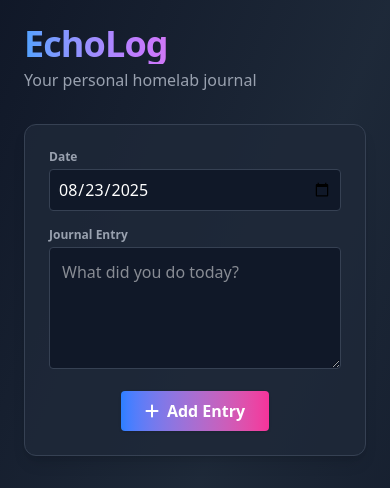
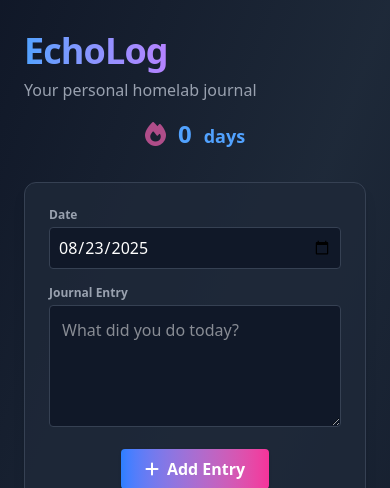
Before and after one commit to JDB-NET/echolog, a Flask app: page / in a window 390 px wide. Shown: the top 488 px of the page. Run offline with Flask 3, Linux system fonts and the light colour scheme; data that the repository does not hold is empty; style sheets or scripts are compiled from the project's sources.

Commit message:
feat: streak counter to count how many days a user has posted consecutively

```diff
--- a/app.py
+++ b/app.py
@@ -42,6 +42,40 @@ def init_db():
     cursor.close()
     conn.close()
 
+def calculate_streak():
+    conn = get_db_connection()
+    cursor = conn.cursor()
+    cursor.execute("SELECT date FROM journal_entry ORDER BY date DESC")
+    dates = [row[0] for row in cursor.fetchall()]
+    cursor.close()
+    conn.close()
+    if not dates:
+        return 0
+    streak = 0
+    today = datetime.now(tz).date()
+    from datetime import timedelta
+    for i, entry_date in enumerate(dates):
+        # entry_date is a date object or string, ensure date object
+        if isinstance(entry_date, str):
+            entry_date = dt.strptime(entry_date, "%Y-%m-%d").date()
+        if i == 0:
+            # First entry: must be today or yesterday to start streak
+            if entry_date == today:
+                streak = 1
+            elif entry_date == today - timedelta(days=1):
+                streak = 1
+                today = entry_date
+            else:
+                break
+        else:
+            expected = today - timedelta(days=1)
+            if entry_date == expected:
+                streak += 1
+                today = entry_date
+            else:
+                break
+    return streak
+
 @app.route('/')
 def index():
     page = request.args.get('page', 1, type=int)
@@ -61,7 +95,8 @@ def index():
     has_prev = page > 1
     has_next = offset + per_page < total
     now = datetime.now(tz)
-    return render_template('index.html', entries=entries, today=today, page=page, has_prev=has_prev, has_next=has_next, now=now, todays_entry=todays_entry)
+    streak = calculate_streak()
+    return render_template('index.html', entries=entries, today=today, page=page, has_prev=has_prev, has_next=has_next, now=now, todays_entry=todays_entry, streak=streak)
 
 @app.route('/add', methods=['POST'])
 def add_entry():
@@ -193,3 +228,6 @@ def delete_entry(entry_id):
 
 init_db()
 logging.info('EchoLog started up successfully.')
+
+if __name__ == '__main__':
+    app.run(host='0.0.0.0', port='5000')
--- a/templates/index.html
+++ b/templates/index.html
@@ -23,16 +23,68 @@
 </head>
 <body class="bg-gradient-to-br from-gray-900 via-gray-800 to-gray-900 min-h-screen text-white">
     <div class="container mx-auto max-w-2xl p-6">
-        <header class="mb-8 flex items-center justify-between">
-            <div>
-                <a href="/"><h1 class="text-4xl font-extrabold tracking-tight bg-gradient-to-r from-blue-400 via-purple-400 to-pink-400 bg-clip-text text-transparent">EchoLog</h1></a>
-                <p class="text-gray-400 mt-1">Your personal homelab journal</p>
+        <style>
+        @media (max-width: 767px) {
+            .logout-mobile {
+                position: absolute;
+                top: 0.75rem;
+                right: 0.75rem;
+                z-index: 10;
+                display: block;
+            }
+            .streak-mobile {
+                display: flex;
+                justify-content: center;
+                margin-top: 1rem;
+                gap: 0.75rem;
+            }
+            .streak-desktop {
+                display: none !important;
+            }
+        }
+        @media (min-width: 768px) {
+            .logout-mobile {
+                display: none !important;
+            }
+            .streak-mobile {
+                display: none !important;
+            }
+            .streak-desktop {
+                display: flex !important;
+                align-items: center;
+                margin-top: 0;
+            }
+        }
+        </style>
+        <header class="mb-8 relative">
+            {% if session.logged_in %}
+            <div class="logout-mobile mt-6">
+                <a href="/logout" class="text-gray-300 hover:text-pink-400 transition text-xl" title="Logout">
+                    <i class="fas fa-sign-out-alt"></i>
+                </a>
             </div>
-            {% if session.logged_in %}
-            <a href="/logout" class="text-gray-300 hover:text-pink-400 transition text-xl" title="Logout">
-                <i class="fas fa-sign-out-alt"></i>
-            </a>
             {% endif %}
+            <div class="flex flex-col items-center md:flex-row md:items-center md:justify-between md:gap-6">
+                <div class="w-full md:w-auto">
+                    <a href="/"><h1 class="text-4xl font-extrabold tracking-tight leading-normal bg-gradient-to-r from-blue-400 via-purple-400 to-pink-400 bg-clip-text text-transparent">EchoLog</h1></a>
+                    <p class="text-gray-400">Your personal homelab journal</p>
+                </div>
+                <div class="streak-mobile">
+                    <i class="fas fa-fire text-pink-400 text-2xl animate-pulse mr-0.2 mt-1"></i>
+                    <span class="text-2xl font-extrabold text-blue-400 mr-0.2">{{ streak }}</span>
+                    <span class="text-lg font-bold text-blue-400 mt-1">day{{ 's' if streak != 1 else '' }}</span>
+                </div>
+                <div class="streak-desktop">
+                    <i class="fas fa-fire text-pink-400 text-2xl animate-pulse mr-2 mt-1" title="Streak Count"></i>
+                    <span class="text-2xl font-extrabold text-blue-400 mr-2">{{ streak }}</span>
+                    <span class="text-lg font-bold text-blue-400 mt-1">day{{ 's' if streak != 1 else '' }}</span>
+                    {% if session.logged_in %}
+                    <a href="/logout" class="text-gray-300 hover:text-pink-400 transition text-xl ml-16 mt-1" title="Logout">
+                        <i class="fas fa-sign-out-alt"></i>
+                    </a>
+                    {% endif %}
+                </div>
+            </div>
         </header>
 
         <form action="/add" method="POST" class="mb-8 bg-gray-800/80 rounded-xl shadow-lg p-6 border border-gray-700">
```
Also changed, not shown: 1 other file.
